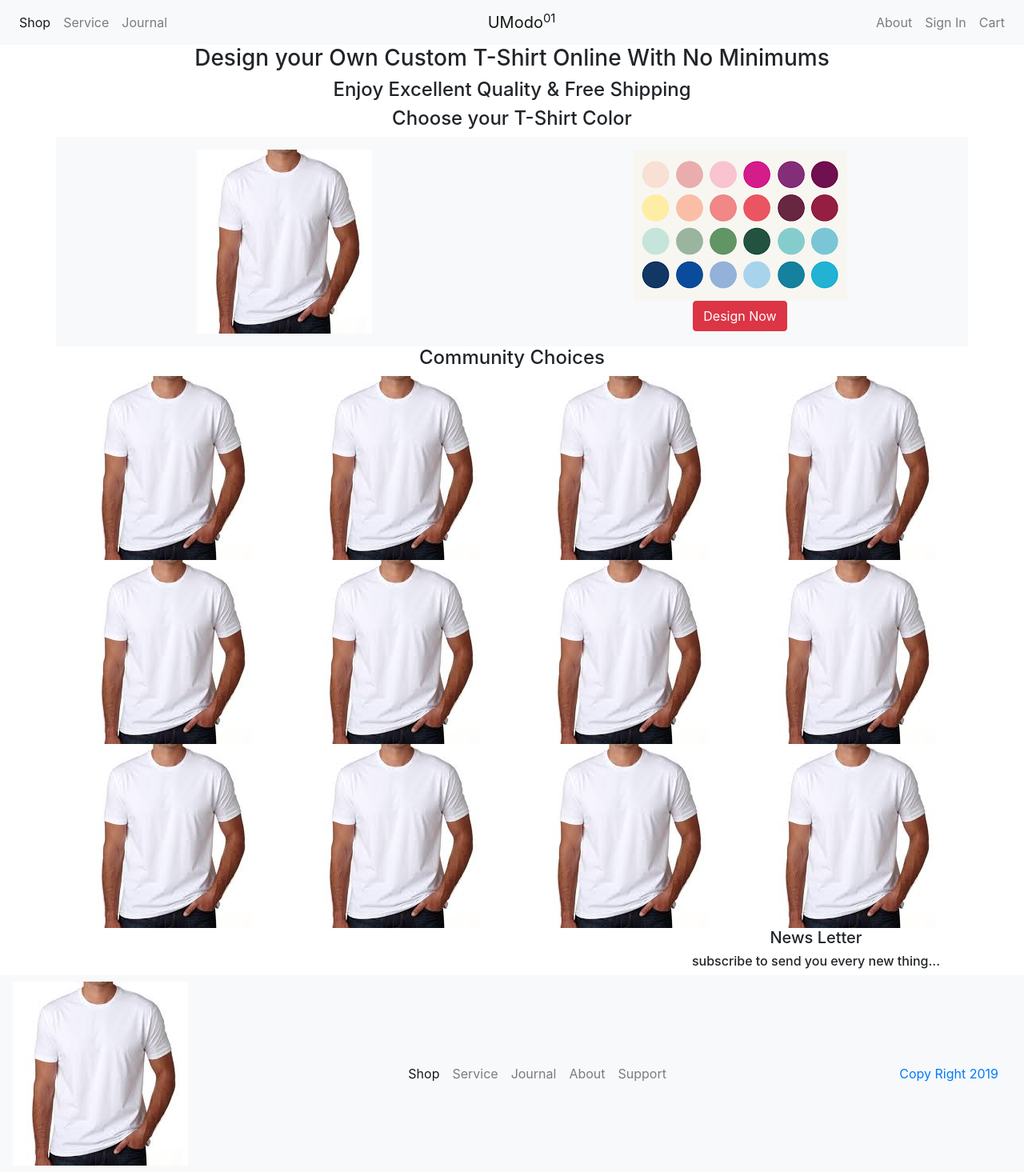
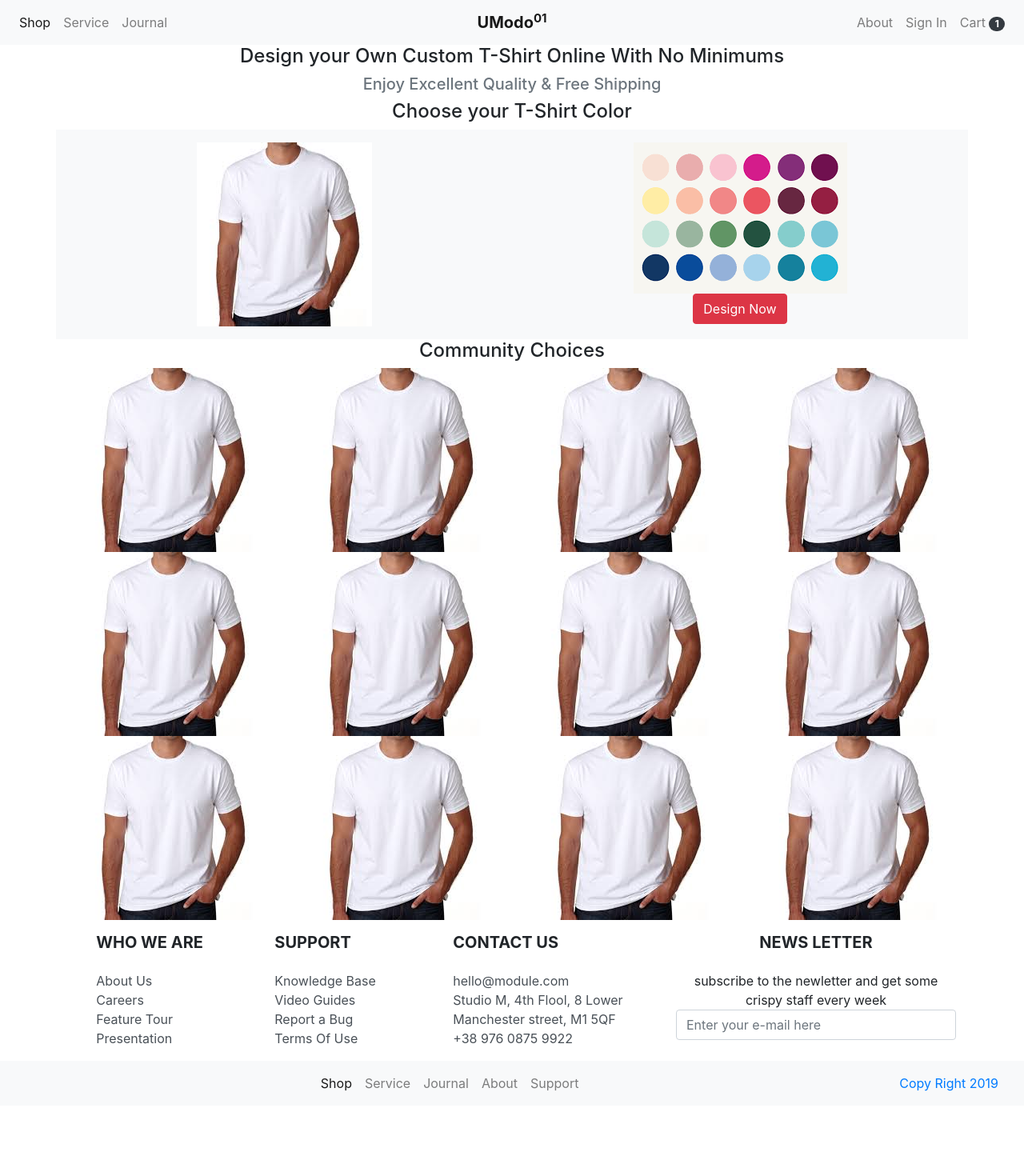
Before and after one commit to ayaHnai/features, a React (Create React App) app: page / in a window 1280 px wide. Shown: the whole page at 80% size. After the commit the page ends 1382 px from the top, so only its background shows below. Built offline with nearby package versions, Linux system fonts and the light colour scheme.

Commit message:
enchaning the tilte,header,footer

```diff
--- a/src/components/BottomSection/BottomSectionLeft.js
+++ b/src/components/BottomSection/BottomSectionLeft.js
@@ -1,7 +1,82 @@
 import React from 'react'
-export default function(){
-    return(
-        <div>
-        </div>
+export default function () {
+    return (
+        <footer class="page-footer font-small indigo">
+            <div class="container text-center text-md-left">
+
+                <div class="row">
+
+
+                    <div class="col-md-3 mx-auto">
+
+                        <h5 class="font-weight-bold text-uppercase mt-3 mb-4">Who We Are</h5>
+
+                        <ul class="list-unstyled">
+                            <li>
+                                <a href="#"></a>
+                            </li>
+                            <li>
+                                <a href="#" class="list-group-item-action">About Us</a>
+                            </li>
+                            <li>
+                                <a href="#" class="list-group-item-action" >Careers</a>
+                            </li>
+                            <li>
+                                <a href="#" class="list-group-item-action">Feature Tour</a>
+                            </li>
+                            <li>
+                                <a href="#" class="list-group-item-action">Presentation</a>
+                            </li>
+                        </ul>
+
+                    </div>
+
+
+                    <hr class="clearfix w-100 d-md-none" />
+
+
+                    <div class="col-md-3 mx-auto">
+
+                        <h5 class="font-weight-bold text-uppercase mt-3 mb-4">Support</h5>
+
+                        <ul class="list-unstyled">
+                            <li>
+                                <a href="#" class="list-group-item-action" >Knowledge Base</a>
+                            </li>
+                            <li>
+                                <a href="#" class="list-group-item-action">Video Guides</a>
+                            </li>
+                            <li>
+                                <a href="#" class="list-group-item-action">Report a Bug</a>
+                            </li>
+                            <li>
+                                <a href="#" class="list-group-item-action">Terms Of Use</a>
+                            </li>
+                        </ul>
+
+                    </div>
+
+
+                    <hr class="clearfix w-100 d-md-none" />
+
+
+                    <div class="col-md-4 mx-auto">
+
+
+                        <h5 class="font-weight-bold text-uppercase mt-3 mb-4">Contact Us </h5>
+
+                        <ul class="list-unstyled ">
+                            <li class="list-group-item-action">hello@module.com</li>
+                            <li class="list-group-item-action">Studio M, 4th Flool, 8 Lower Manchester street, M1 5QF</li>
+                            <li class="list-group-item-action">+38 976 0875 9922</li>
+                        </ul>
+                    </div>
+                </div>
+
+
+            </div>
+        </footer>
+
     )
+
 }
--- a/src/components/BottomSection/BottomSectionRight.js
+++ b/src/components/BottomSection/BottomSectionRight.js
@@ -1,19 +1,29 @@
 import React from 'react'
-
+import { FontAwesomeIcon } from '@fortawesome/react-fontawesome'
+import { faPaperPlane } from '@fortawesome/free-solid-svg-icons'
 
 export default function () {
     return (
-        <div>
-            <h5>News Letter</h5>
-            <h6> subscribe to send you every new thing... </h6>
+
+
+        <form >
+
+            <h5 class="font-weight-bold text-uppercase mt-3 mb-4">News Letter</h5>
+            <h7> subscribe to the newletter and get some crispy staff every week</h7>
+            <FontAwesomeIcon icon="faPaperPlane" />
+            <div class="input-group mb-3">
+
+                <input type="email" class="form-control" placeholder="Enter your e-mail here"  />
+
+
+            </div>
+
+        </form>
 
 
 
 
 
 
-
-
-        </div>
     )
 }
--- a/src/components/Layout/Footer.js
+++ b/src/components/Layout/Footer.js
@@ -2,13 +2,16 @@ import React from 'react'
 import left from '../../images/left.jpg';
 export default function () {
     return (
+
+
+
         <nav class="navbar navbar-expand-lg navbar-light bg-light">
 
             <button class="navbar-toggler" type="button" data-toggle="collapse" data-target="#navbarNav" aria-controls="navbarNav" aria-expanded="false" aria-label="Toggle navigation">
                 <span class="navbar-toggler-icon"></span>
             </button>
             <div class="collapse navbar-collapse" id="navbarNav">
-                <img src={left} alt="left" />
+
                 <ul class="navbar-nav mx-auto">
                     <li class="nav-item active">
                         <a class="nav-link" href="#">Shop <span class="sr-only">(current)</span></a>
--- a/src/components/Layout/Header.js
+++ b/src/components/Layout/Header.js
@@ -7,19 +7,19 @@ export default function () {
         <span class="navbar-toggler-icon"></span>
       </button>
       <div class="collapse navbar-collapse" id="navbarNav">
-        <ul class="navbar-nav">
+        <ul class="navbar-nav ">
           <li class="nav-item active">
-            <a class="nav-link" href="#">Shop <span class="sr-only">(current)</span></a>
+            <a class="nav-link " href="#">Shop <span class="sr-only">(current)</span></a>
           </li>
           <li class="nav-item">
             <a class="nav-link" href="#">Service</a>
           </li>
           <li class="nav-item">
-            <a class="nav-link" href="#">Journal</a>
+            <a class="nav-link " href="#">Journal</a>
           </li>
         </ul>
 
-        <a class="navbar-brand mx-auto" href="#" >UModo<sup>01</sup></a>
+        <a class="navbar-brand mx-auto font-weight-bold" href="#" >UModo<sup>01</sup></a>
 
         <ul class="navbar-nav">
           <li class="nav-item">
@@ -29,7 +29,7 @@ export default function () {
             <a class="nav-link" href="#">Sign In </a>
           </li>
           <li class="nav-item">
-            <a class="nav-link" href="#">Cart</a>
+            <a class="nav-link" href="#">Cart <span class="badge badge-dark badge-pill">1</span></a>
           </li>
 
         </ul>
--- a/src/components/Title.js
+++ b/src/components/Title.js
@@ -1,9 +1,21 @@
 import React from 'react'
 export default function(){
+
+    const subTitle = {
+      color:'#6c757d'
+      };
+
+
     return(
         <div>
-            <h3>Design your Own Custom T-Shirt Online With No Minimums</h3>
-            <h4>Enjoy Excellent Quality & Free Shipping </h4>
+            <div >
+            <h4>Design your Own Custom T-Shirt Online With No Minimums</h4>
+            </div>
+
+            <div style={subTitle}>
+            <h5>Enjoy Excellent Quality & Free Shipping </h5>
+            </div>
+
         </div>
     )
 
```
Also changed, not shown: package.json (+8 -1 lines), 1 other file (tests, documents, lock files or other folders).
